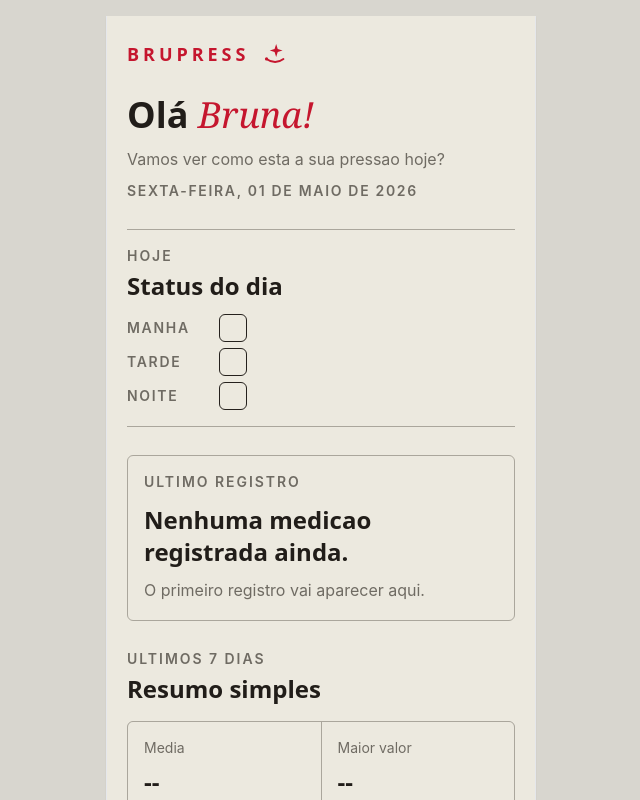
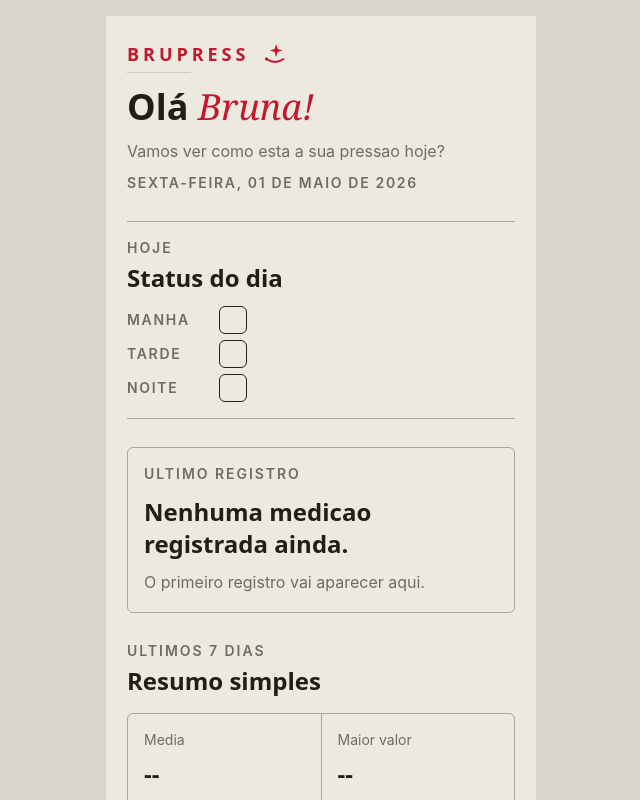
Before and after one commit to hericlessssss/brupress, a React (Vite) app: page / in a window 1280 px wide. Shown: the top 800 px of the page, without its empty margins (319-959 px from the left). Built offline with nearby package versions, Linux system fonts and the light colour scheme; no server answers; the database is empty.

Commit message:
refine: adjust brand underline

```diff
--- a/src/components/BrandHeader.tsx
+++ b/src/components/BrandHeader.tsx
@@ -24,7 +24,7 @@ export function BrandHeader() {
           <circle cx="4.75" cy="16.25" fill="currentColor" r="1.4" />
         </svg>
       </div>
-      <div className="mt-3 h-px w-full bg-line/25" />
+      <div className="mt-1 h-px w-16 bg-[rgba(170,166,156,0.45)]" />
     </div>
   );
 }
```
Also changed, not shown: 1 other file (tests, documents, lock files or other folders).
